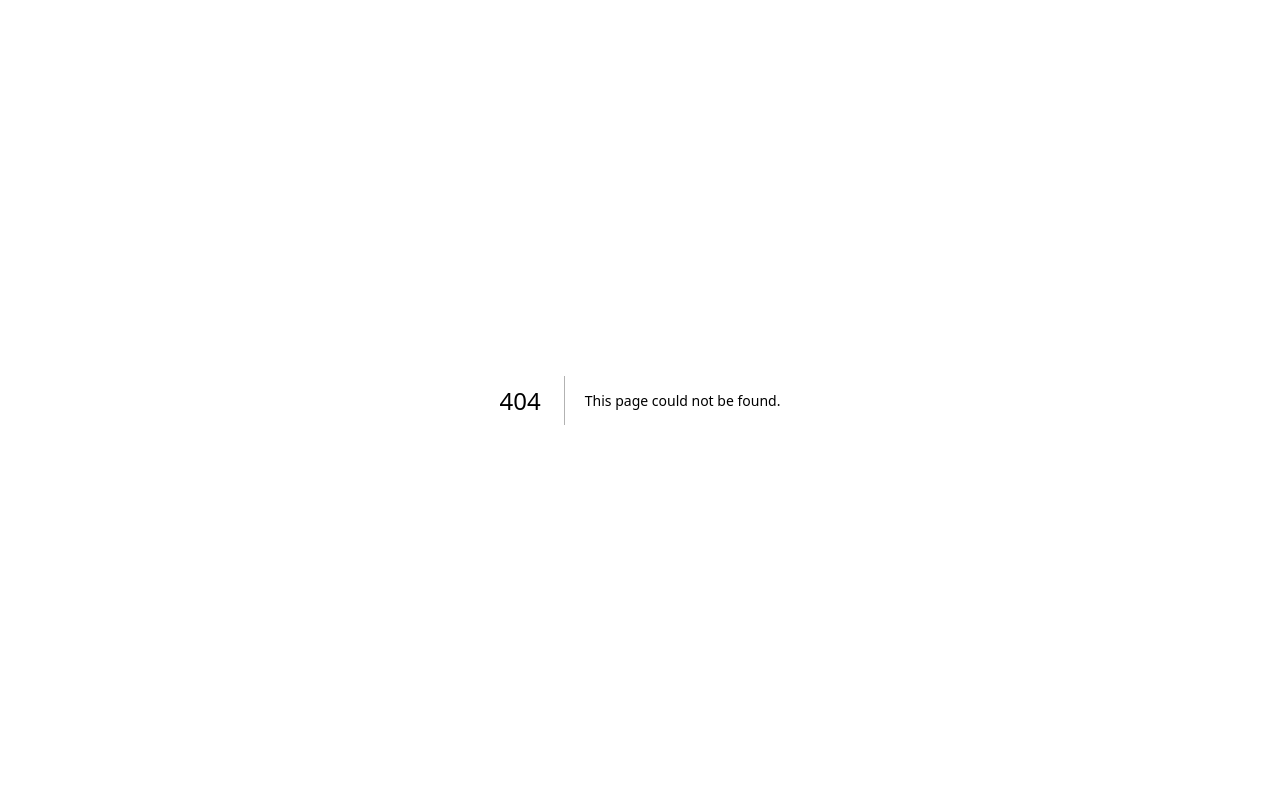
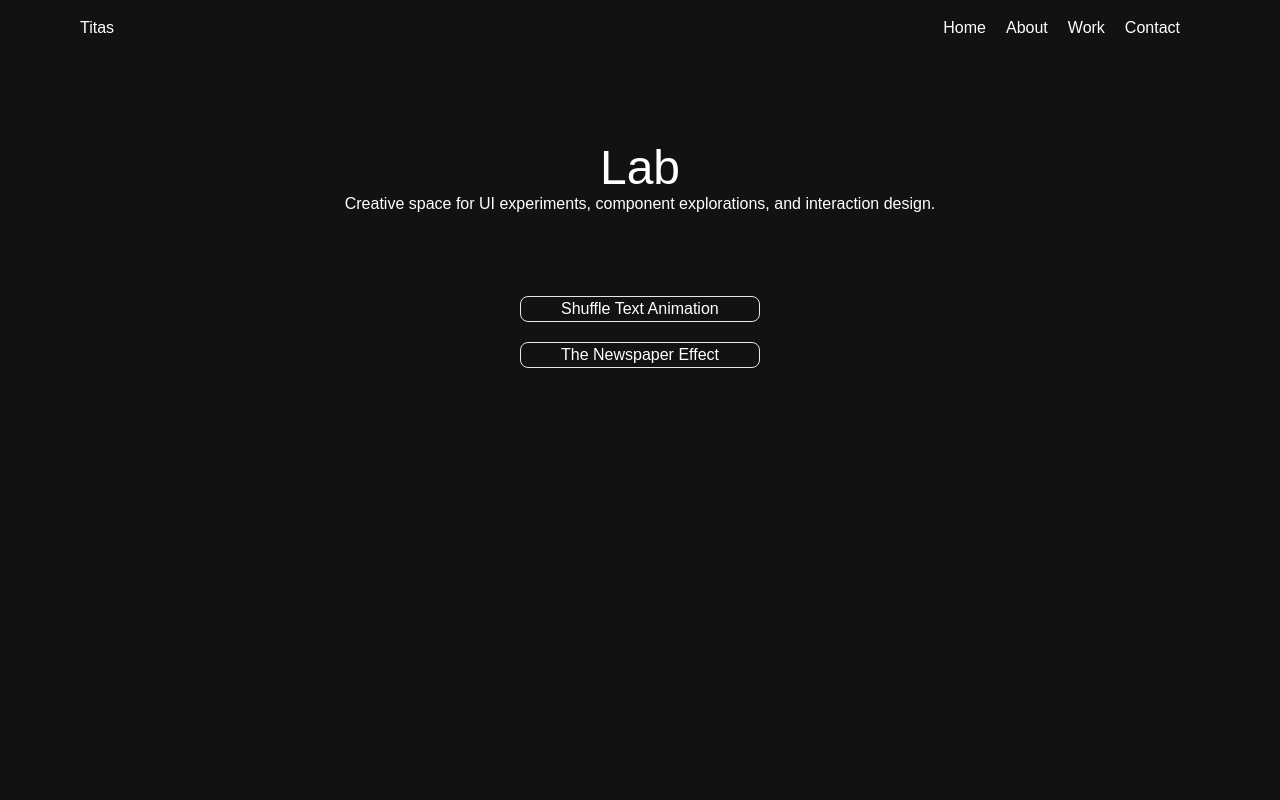
Before and after one commit to thetitasghosh/titas-portfolio, a Next.js app: page /lab in a window 1280 px wide. Before the commit this address had no page. Shown: the top 800 px of the page. Built offline with nearby package versions, Linux system fonts and the light colour scheme; a web font is replaced by a local one.

Commit message:
add a new route " Lab "

```diff
--- /dev/null
+++ b/src/app/lab/page.jsx
@@ -0,0 +1,30 @@
+import React from "react";
+import { Experimants } from "../../data/labData";
+import Link from "next/link";
+const page = () => {
+  return (
+    <div className="redd flex h-screen w-full flex-col items-center justify-start gap-20 pt-36">
+      <div className="flex w-full flex-col items-center justify-center">
+        <h1 className="text-5xl font-normal">Lab</h1>
+        <p>
+          Creative space for UI experiments, component explorations, and
+          interaction design.
+        </p>
+      </div>
+      <div className="space-y-5">
+        {Experimants.map((data, i) => {
+          return (
+            <div
+              key={i}
+              className="rounded-lg border px-10 transition-colors duration-500 hover:bg-gray-200 hover:text-black"
+            >
+              <Link href={data.url}>{data.title}</Link>
+            </div>
+          );
+        })}
+      </div>
+    </div>
+  );
+};
+
+export default page;
--- /dev/null
+++ b/src/data/labData.js
@@ -0,0 +1,4 @@
+export const Experimants = [
+  { id: 1, title: "Shuffle Text Animation", img: "", url: "/lab/shuffletext" },
+  { id: 2, title: "The Newspaper Effect", img: "", url: "/lab/newspaper" },
+];
```
